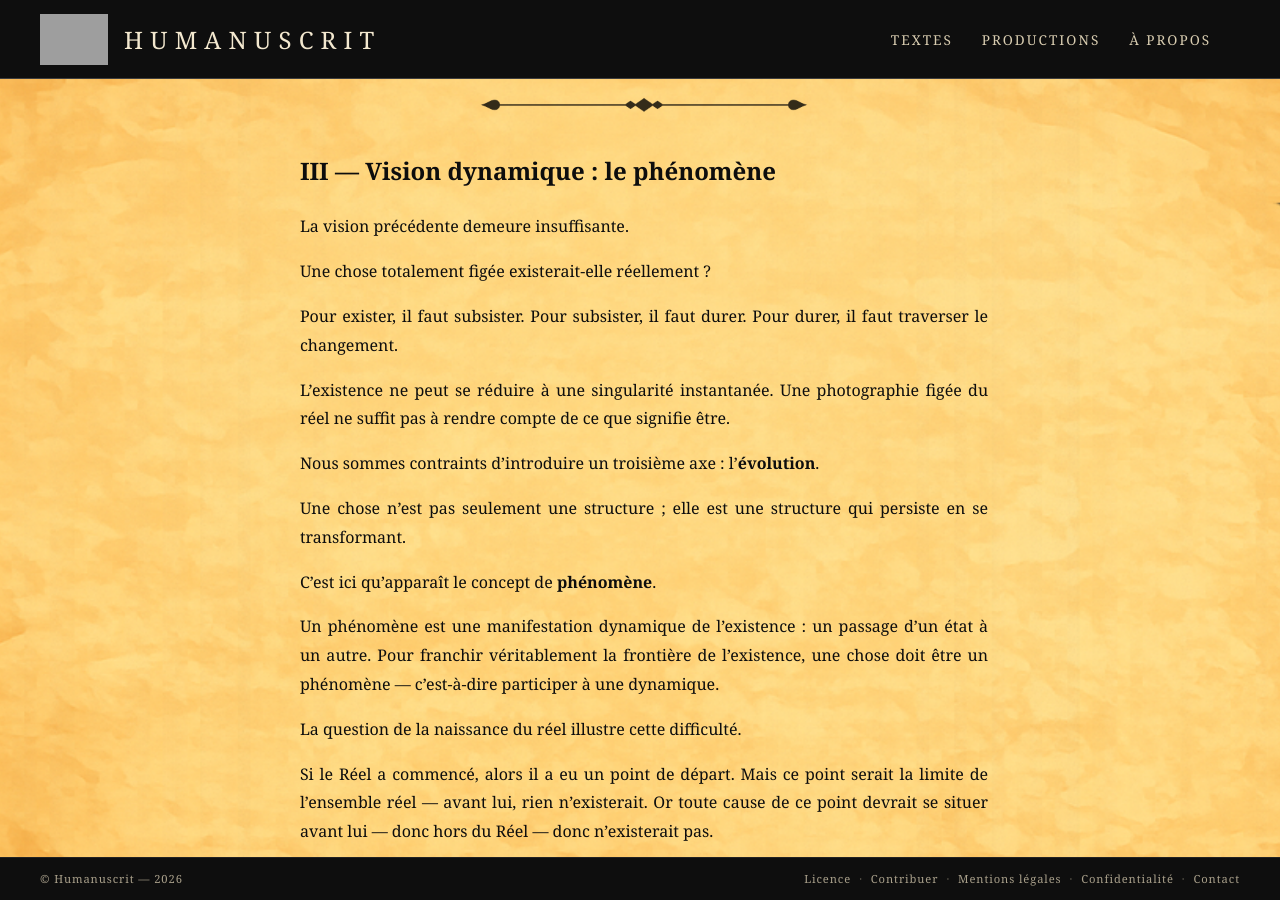
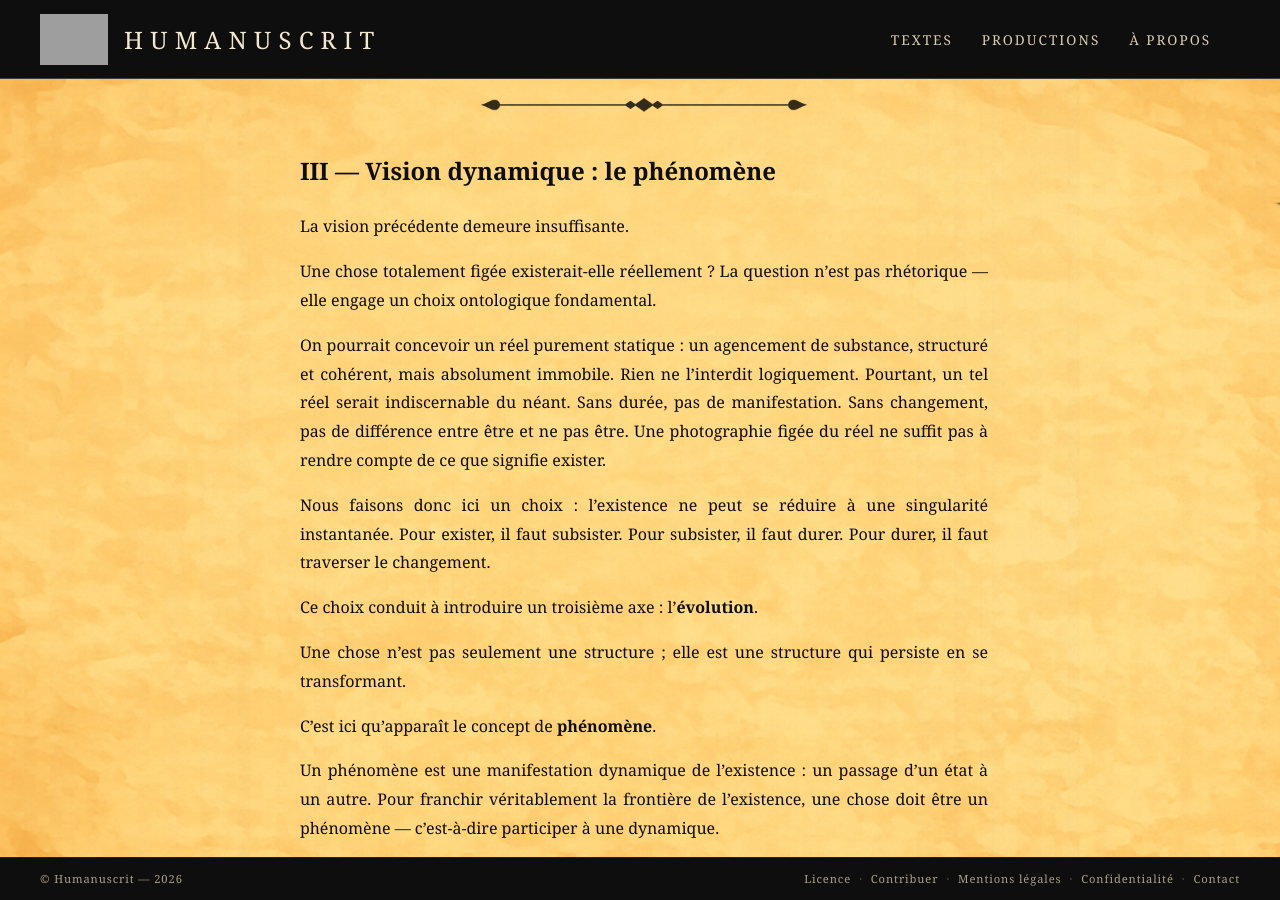
Before and after one commit to maxcarriere/humanuscrit, a Jekyll site: the page built from textes/reflexions/0_existence.md, in a window 1280 px wide and 900 px high, scrolled down 3627 px. Built offline with Jekyll 4.4.1, drawn with Linux system fonts in a browser that asks for light colours; some of the changed text lies outside the part shown; grey boxes are pictures that could not be loaded.

Commit message:
Chapitre 0 Existence: front matter, titre, derniÃ¨re MAJ 09/02/2026; LICENCE
Co-authored-by: Cursor <cursoragent@cursor.com>

```diff
--- a/textes/reflexions/0_existence.md
+++ b/textes/reflexions/0_existence.md
@@ -114,15 +114,13 @@ On remarquera que cette caractérisation introduit déjà, sans la nommer encore
 
 La vision précédente demeure insuffisante.
 
-Une chose totalement figée existerait-elle réellement ?
+Une chose totalement figée existerait-elle réellement ? La question n'est pas rhétorique — elle engage un choix ontologique fondamental.
 
-Pour exister, il faut subsister.
-Pour subsister, il faut durer.
-Pour durer, il faut traverser le changement.
+On pourrait concevoir un réel purement statique : un agencement de substance, structuré et cohérent, mais absolument immobile. Rien ne l'interdit logiquement. Pourtant, un tel réel serait indiscernable du néant. Sans durée, pas de manifestation. Sans changement, pas de différence entre être et ne pas être. Une photographie figée du réel ne suffit pas à rendre compte de ce que signifie exister.
 
-L'existence ne peut se réduire à une singularité instantanée. Une photographie figée du réel ne suffit pas à rendre compte de ce que signifie être.
+Nous faisons donc ici un choix : l'existence ne peut se réduire à une singularité instantanée. Pour exister, il faut subsister. Pour subsister, il faut durer. Pour durer, il faut traverser le changement.
 
-Nous sommes contraints d'introduire un troisième axe : l'**évolution**.
+Ce choix conduit à introduire un troisième axe : l'**évolution**.
 
 Une chose n'est pas seulement une structure ; elle est une structure qui persiste en se transformant.
 
@@ -179,7 +177,7 @@ La **cohérence** fonde la configuration : c'est parce que les constituants sont
 
 ### Transformation
 
-La configuration seule ne rend compte que de ce qui est à un instant. Or, nous l'avons vu, un réel figé dans une configuration unique serait indistinguable du néant.
+La configuration seule ne rend compte que de ce qui est à un instant. Or, nous l'avons posé comme choix ontologique : un réel figé dans une configuration unique serait indiscernable du néant.
 
 La **transformation** est le passage d'une configuration à une autre. Elle est ce qui fait que le réel à l'instant suivant n'est pas identique au réel à l'instant présent. C'est le principe du devenir — la contrepartie dynamique de la configuration.
 
@@ -228,7 +226,7 @@ Dans sa forme la plus générale, l'espace est une *topologie* : une organisatio
 
 La métrique — la mesure précise des distances — appartient au domaine de la quantification scientifique. La topologie, elle, relève d'une description plus fondamentale : elle exprime la possibilité même de liens de voisinage.
 
-L'espace est ainsi une topologie posée sur la substance. C'est en lui que la **consistance** trouve son expression : chaque objet distingué y reçoit une place propre. L'espace n'est pas ce qui fonde la distinction — c'est ce qui lui donne un lieu.
+L'espace est ainsi une topologie posée sur la substance. C'est en lui que la **distinction** — fondée sur la consistance — trouve sa condition d'expression : chaque objet distingué par ses constituants y reçoit une place propre. La distinction est ontologique ; l'espace est sa manifestation phénoménale. L'espace n'est pas ce qui fonde la distinction — c'est ce qui lui donne un lieu.
 
 ### Le temps
 
@@ -240,7 +238,7 @@ Un monde dépourvu de dimension temporelle serait un monde instantané. Il n'aur
 
 Le temps est donc la condition de possibilité du devenir. Il permet aux choses de changer sans cesser d'être. Il rend possible la succession des états, la persistance à travers la modification.
 
-Le temps est ainsi la dimension dans laquelle l'**évolution** trouve son expression : chaque transformation y reçoit un avant et un après. Elle donne une place à chaque moment, et permet de le situer relativement à un passé et à un futur. Le temps n'est pas ce qui fonde la transformation — c'est ce qui lui donne une durée.
+Le temps est ainsi la dimension dans laquelle la **transformation** — fondée sur l'évolution — trouve sa condition d'expression : chaque passage d'une configuration à une autre y reçoit un avant et un après. La transformation est ontologique ; le temps est sa manifestation phénoménale. Le temps n'est pas ce qui fonde la transformation — c'est ce qui lui donne une durée.
 
 ### Les interactions
 
```
Also changed, not shown: other parts of textes/reflexions/0_existence.md (+1 -1 lines), LICENCE.md.
